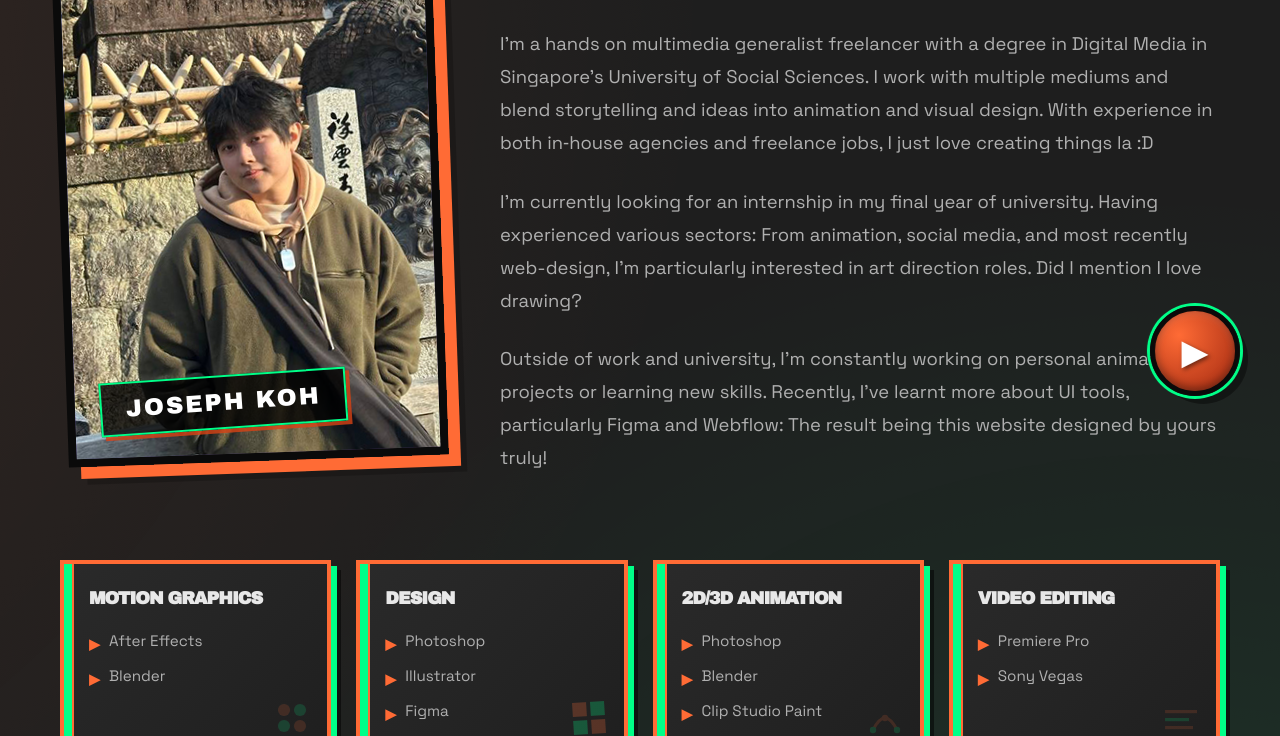
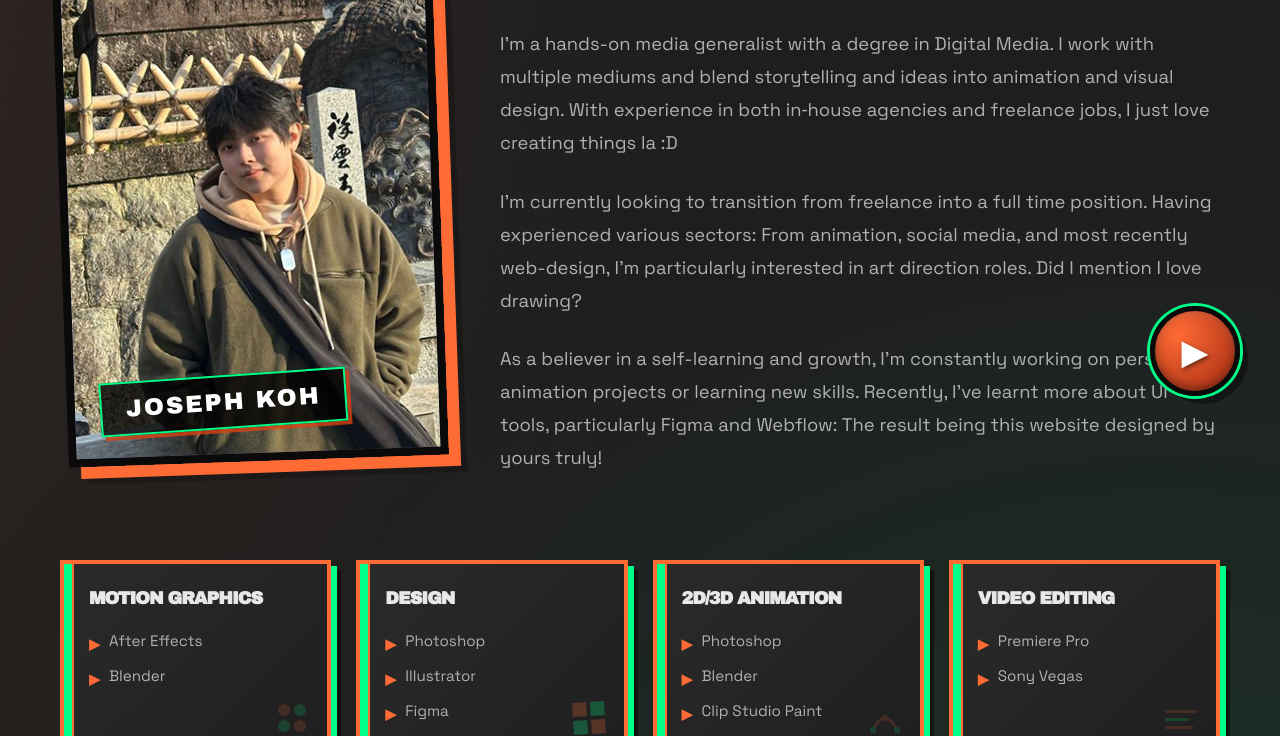
Before and after one commit to josephkohzy/portfolio, a plain HTML site: page about.html in a window 1280 px wide. Shown: the part 364-1100 px from the top of the page. Drawn offline with Linux system fonts and the light colour scheme; animation ran at ten frames a second.

Commit message:
28/10/2026

```diff
--- a/about.html
+++ b/about.html
@@ -259,16 +259,16 @@
                     <div class="about-text">
                         <h3>Hey, I'm Joseph!</h3>
                         <p>
-                            I'm a hands on multimedia generalist freelancer with a degree in Digital Media in Singapore's University of Social Sciences. I work with multiple mediums and blend storytelling and ideas
+                            I'm a hands-on media generalist with a degree in Digital Media. I work with multiple mediums and blend storytelling and ideas
                             into animation and visual design. With experience in both in‑house agencies and freelance jobs, I just love creating things la :D
                         </p>
                         <p>
-                            I'm currently looking for an internship in my final year of university. Having experienced various sectors: From animation, social media, and most recently web-design,
+                            I'm currently looking to transition from freelance into a full time position. Having experienced various sectors: From animation, social media, and most recently web-design,
                             I'm particularly interested in art direction roles. Did I mention I love drawing?
 
                         </p>
                         <p>
-                            Outside of work and university, I'm constantly working on personal
+                            As a believer in a self-learning and growth, I'm constantly working on personal
                             animation projects or learning new skills. Recently, I've learnt more about UI tools,
                             particularly Figma and Webflow: The result being this website designed by yours truly!
 
```
